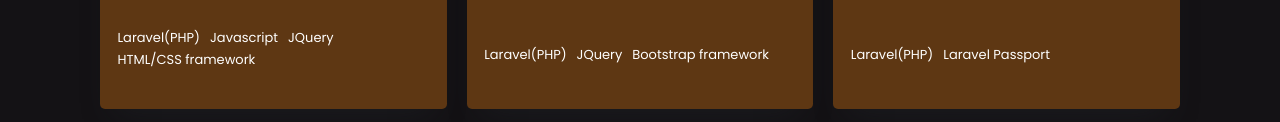
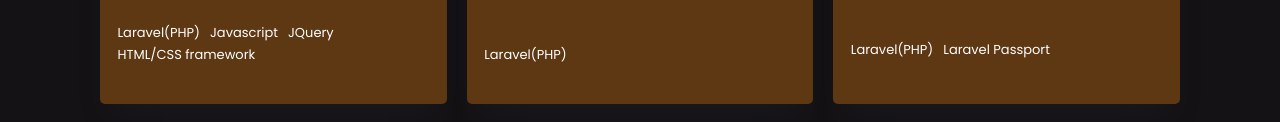
Before and after one commit to harmlessprince/teequeportfolio, a website: page index.html in a window 1280 px wide. Shown: the part 2717-2839 px from the top of the page. Drawn offline with nearby package versions, Linux system fonts and the light colour scheme.

Commit message:
updated game catalog tag

```diff
--- a/index.html
+++ b/index.html
@@ -240,8 +240,6 @@
                                 <footer>
                                     <ul class="card__tech--list ">
                                         <li>Laravel(PHP)</li>
-                                        <li>JQuery</li>
-                                        <li>Bootstrap framework</li>
                                     </ul>
                                 </footer>
                             </div>
```
